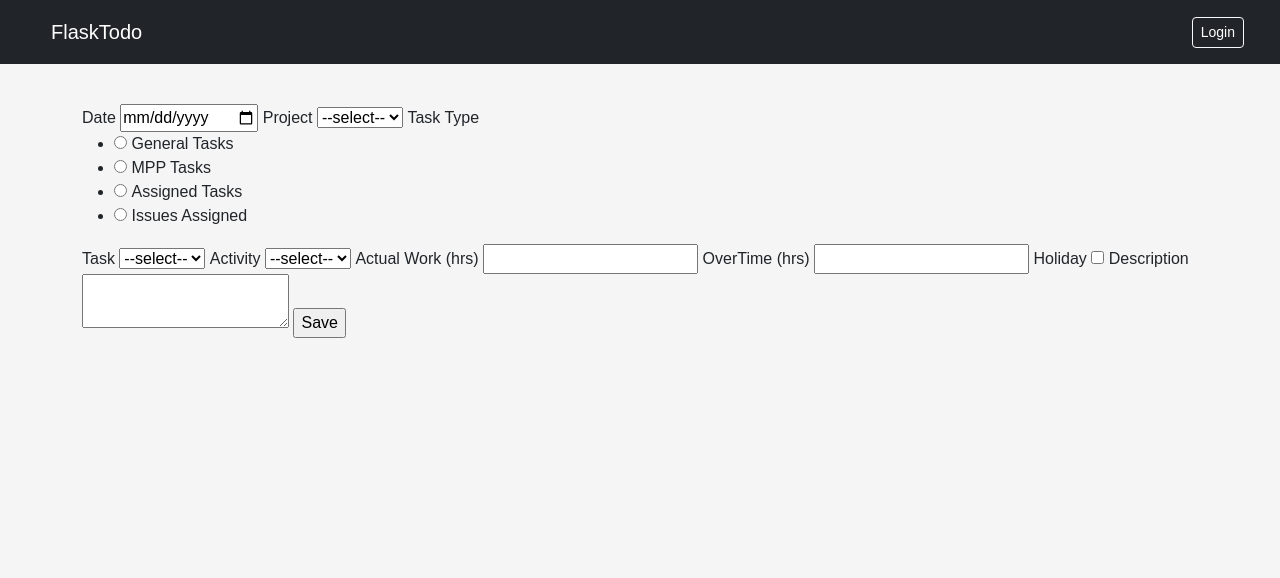
After one commit to vasu-313/FlaskTodoApp, a Flask app: page /form in a window 1280 px wide. The commit adds this page. Shown: the top 578 px of the page. Run offline with Flask 3, Linux system fonts and the light colour scheme; data that the repository does not hold is empty.

Commit message:
update form

```diff
--- a/app.py
+++ b/app.py
@@ -1,6 +1,6 @@
-from flask import Flask, session, render_template, request, redirect, url_for, flash
+from flask import Flask, session, render_template, request, redirect, url_for, flash, jsonify
 import pyodbc
-from forms import SignupForm, LoginForm
+from forms import SignupForm, LoginForm, TimesheetForm
 import bcrypt
 from datetime import datetime
 from functools import wraps
@@ -11,7 +11,7 @@ app.secret_key = "my_secret_key"
 
 conn_str = (
     "Driver={ODBC Driver 17 for SQL Server};"
-    "Server=VASU\SQLEXPRESS;"
+    "Server=VASU\\SQLEXPRESS;"
     "Database=vasudb;"
     "Trusted_Connection=yes;"
 )
@@ -305,5 +305,80 @@ def logout():
 
 
 
+
+
+@app.route("/form", methods=["GET", "POST"])
+def form():
+
+    form = TimesheetForm()
+
+    conn = get_connection()
+    cursor = conn.cursor()
+
+    cursor.execute("SELECT project_id, project_name FROM tsprojects")
+    projects = cursor.fetchall()
+
+    # form.project.choices = [(row.project_id, row.project_name) for row in projects]
+    # form.task.choices = []
+    # form.activity.choices = []
+
+    form.project.choices = [(0, "--select--")] + [
+    (row.project_id, row.project_name) for row in projects
+    ]
+    form.task.choices = [(0, "--select--")]
+    form.activity.choices = [(0, "--select--")]
+
+    conn.close()
+
+    return render_template("addTime.html", form=form)
+
+
+
+@app.route("/get_tasks/<int:project_id>")
+def get_tasks(project_id):
+
+    conn = get_connection()
+    cursor = conn.cursor()
+
+    cursor.execute("SELECT task_id, task_name FROM tsproject_tasks WHERE project_id = ?", project_id)
+    tasks = cursor.fetchall()
+
+    result = []
+    for row in tasks:
+        result.append({
+            "id": row.task_id,
+            "name": row.task_name
+        })
+
+    conn.close()
+
+    return jsonify(result)
+
+
+@app.route("/get_activities/<int:task_id>")
+def get_activities(task_id):
+
+    conn = get_connection()
+    cursor = conn.cursor()
+
+    cursor.execute(
+        "SELECT activity_id, activity_name FROM tstask_activities WHERE task_id = ?",
+        (task_id,)
+    )
+
+    activities = cursor.fetchall()
+
+    result = []
+    for row in activities:
+        result.append({
+            "id": row[0],
+            "name": row[1]
+        })
+
+    conn.close()
+    return jsonify(result)
+
+
+
 if __name__ == '__main__':
     app.run(debug=True)
--- a/forms.py
+++ b/forms.py
@@ -1,6 +1,6 @@
 from flask_wtf import FlaskForm
-from wtforms import StringField, PasswordField, SubmitField
-from wtforms.validators import DataRequired, Email, Length, EqualTo
+from wtforms import StringField, PasswordField, SubmitField, SelectField, RadioField , DecimalField, BooleanField,TextAreaField, DateField
+from wtforms.validators import DataRequired, Email, Length, EqualTo, NumberRange
 
 class SignupForm(FlaskForm):
     name = StringField("Name", validators=[
@@ -38,3 +38,36 @@ class LoginForm(FlaskForm):
     ])
 
     submit = SubmitField("Login")
+
+
+
+
+class TimesheetForm(FlaskForm):
+    date = DateField("Date", validators=[DataRequired()])
+    project = SelectField("Project", coerce=int)
+    taskType = RadioField(
+        "Task Type",
+        choices=[
+            ("General Tasks", "General Tasks"),
+            ("MPP Tasks", "MPP Tasks"),
+            ("Assigned Tasks", "Assigned Tasks"),
+            ("Issues Assigned", "Issues Assigned")
+        ],
+        validators=[DataRequired()]
+    )
+
+    task = SelectField("Task", coerce=int)
+    activity = SelectField("Activity", coerce=int)
+
+    time = DecimalField("Actual Work (hrs)",
+                        validators=[DataRequired(), NumberRange(min=0)])
+
+    overtime = DecimalField("OverTime (hrs)",
+                            validators=[NumberRange(min=0)])
+
+    holiday = BooleanField("Holiday")
+
+    description = TextAreaField("Description")
+
+
+    submit = SubmitField("Save")
--- a/static/index.js
+++ b/static/index.js
@@ -10,11 +10,69 @@
 //     element.parentElement.style.display = 'none';
 // }
 
-setTimeout(function () {
-    let alerts = document.querySelectorAll(".auto-hide");
-    alerts.forEach(function (alert) {
-        alert.classList.remove("show");
-        alert.classList.add("fade");
-        setTimeout(() => alert.remove(), 500);
+// setTimeout(function () {
+//     let alerts = document.querySelectorAll(".auto-hide");
+//     alerts.forEach(function (alert) {
+//         alert.classList.remove("show");
+//         alert.classList.add("fade");
+//         setTimeout(() => alert.remove(), 500);
+//     });
+// }, 3000); // 3000ms = 3 seconds
+
+
+
+
+document.getElementById("project").addEventListener("change", function(){
+
+    let projectId = this.value;
+
+    if (projectId == "0") {
+        document.getElementById("task").innerHTML = "<option value='0'>Select Task</option>";
+        document.getElementById("activity").innerHTML = "<option value='0'>Select Activity</option>";
+        return;
+    }
+
+    fetch("/get_tasks/" + projectId)
+    .then(response => response.json())
+    .then(data => {
+
+        let taskDropdown = document.getElementById("task");
+        taskDropdown.innerHTML = "<option value='0'>Select Task</option>";
+
+        data.forEach(function(task){
+            let option = document.createElement("option");
+            option.value = task.id;
+            option.text = task.name;
+            taskDropdown.appendChild(option);
+        });
+
+        document.getElementById("activity").innerHTML = "<option value='0'>Select Activity</option>";
     });
-}, 3000); // 3000ms = 3 seconds
+});
+
+
+
+document.getElementById("task").addEventListener("change", function(){
+
+    let taskId = this.value;
+
+    if (taskId == "0") {
+        document.getElementById("activity").innerHTML = "<option value='0'>Select Activity</option>";
+        return;
+    }
+
+    fetch("/get_activities/" + taskId)
+    .then(response => response.json())
+    .then(data => {
+
+        let activityDropdown = document.getElementById("activity");
+        activityDropdown.innerHTML = "<option value='0'>Select Activity</option>";
+
+        data.forEach(function(activity){
+            let option = document.createElement("option");
+            option.value = activity.id;
+            option.text = activity.name;
+            activityDropdown.appendChild(option);
+        });
+    });
+});
--- /dev/null
+++ b/templates/addTime.html
@@ -0,0 +1,40 @@
+{% extends "base.html" %}
+
+{% block title %}timesheetForm{% endblock %}
+
+{% block content %}
+
+<form method="POST">
+    {{ form.hidden_tag() }}
+
+    {{ form.date.label }}
+    {{ form.date() }}
+
+    {{ form.project.label }}
+    {{ form.project(id="project") }}
+
+    {{ form.taskType.label }}
+    {{ form.taskType() }}
+
+    {{ form.task.label }}
+    {{ form.task(id="task") }}
+
+    {{ form.activity.label }}
+    {{ form.activity(id="activity") }}
+
+    {{ form.time.label }}
+    {{ form.time() }}
+
+    {{ form.overtime.label }}
+    {{ form.overtime() }}
+
+    {{ form.holiday.label }}
+    {{ form.holiday() }}
+
+    {{ form.description.label }}
+    {{ form.description() }}
+
+    {{ form.submit() }}
+</form>
+
+{% endblock %}
--- a/templates/base.html
+++ b/templates/base.html
@@ -58,5 +58,6 @@
     <!-- Bootstrap JS (needed for alert close button) -->
     <script src="https://cdn.jsdelivr.net/npm/bootstrap@5.3.3/dist/js/bootstrap.bundle.min.js"></script>
 
+    <script src="{{ url_for('static', filename='index.js') }}"></script>
 </body>
 </html>
```
Also changed, not shown: templates/index.html (line endings or trailing spaces), 1 other file.
